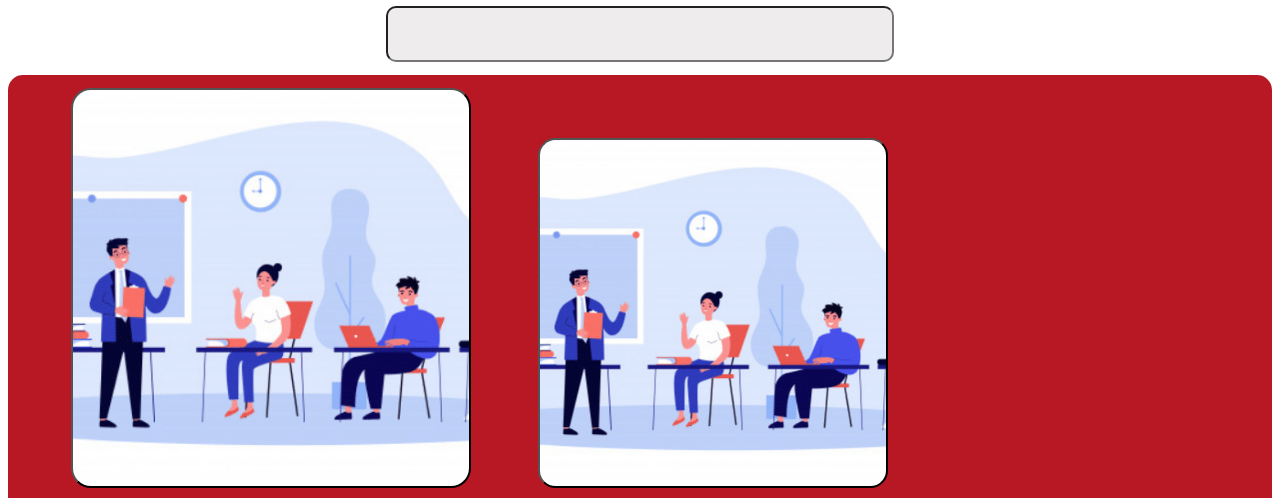
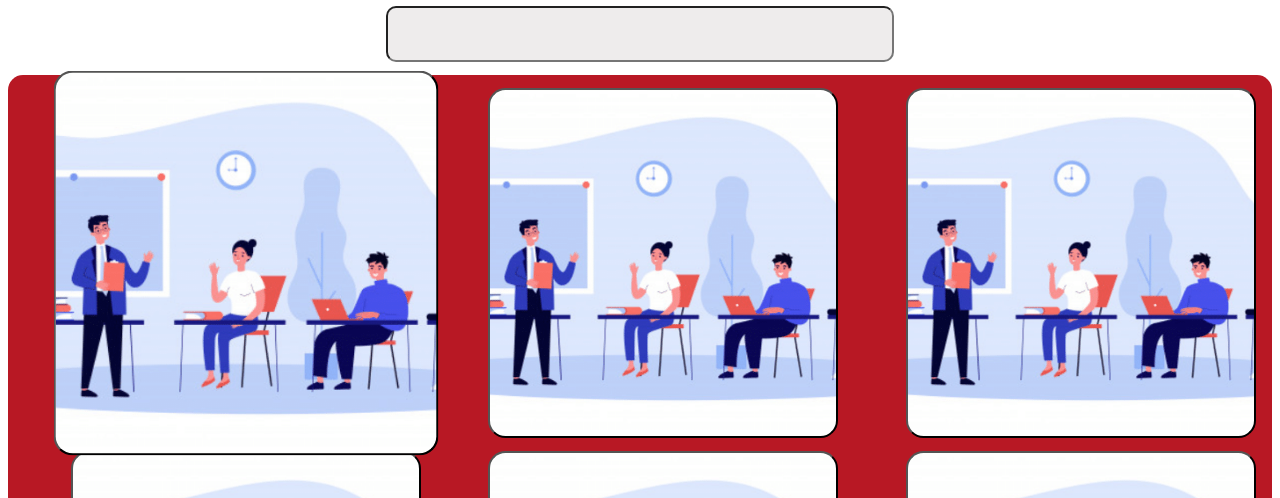
Before and after one commit to LucMoura/Squad7, a plain HTML site: page menu dos cursos/indexmain.html in a window 1280 px wide. In both pictures the pointer is over the button 246 px from the left and 527 px from the top of the page. Shown: the part 265-763 px from the top of the page. Drawn offline with Linux system fonts and the light colour scheme.

Commit message:
update css tela inicial

```diff
--- a/TELA INICIAL/main,admin.css
+++ b/TELA INICIAL/main,admin.css
@@ -72,7 +72,7 @@ body {
     font-size: 30px;
     font-style:italic;
     border: 0px;
-    box-shadow: 0px 15px 10px rgba(0, 0, 0, 0.342);
+    transition: 100ms linear;
 
 
 }
--- a/TELA INICIAL/main.css
+++ b/TELA INICIAL/main.css
@@ -72,7 +72,7 @@ body {
     font-size: 30px;
     font-style:italic;
     border: 0px;
-
+    transition: 100ms linear;
 
 }
 
--- a/menu dos cursos/css/style.css
+++ b/menu dos cursos/css/style.css
@@ -23,15 +23,8 @@ body{
 }
 
 #botaocursos:hover{
-    height: 400px;
-    width: 400px;
-    margin-left: 5%;
-    margin-top: 1%;
-    border-radius: 5%;
-    background-repeat: no-repeat;
-    background-size: cover;
-    background-position: center;
-
+    transform: scale(1.1);
+    transition: 200ms linear;
 }
 
 h1{
```
Also changed, not shown: TELA INICIAL/main,admin.html (+0 -4 lines).
